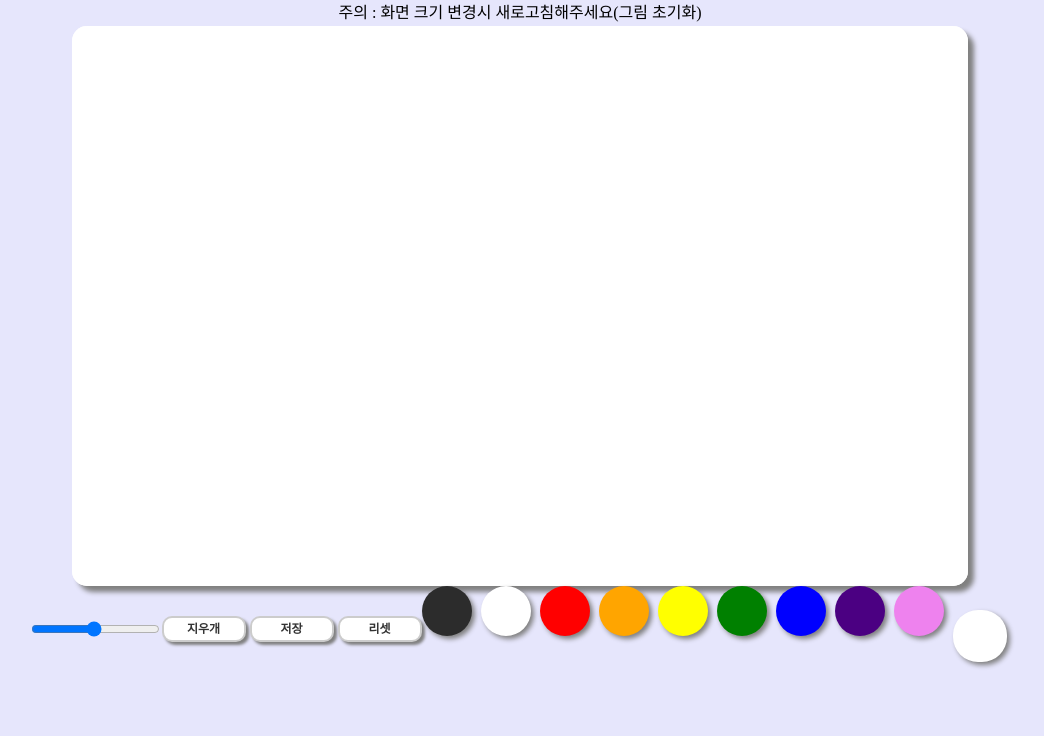
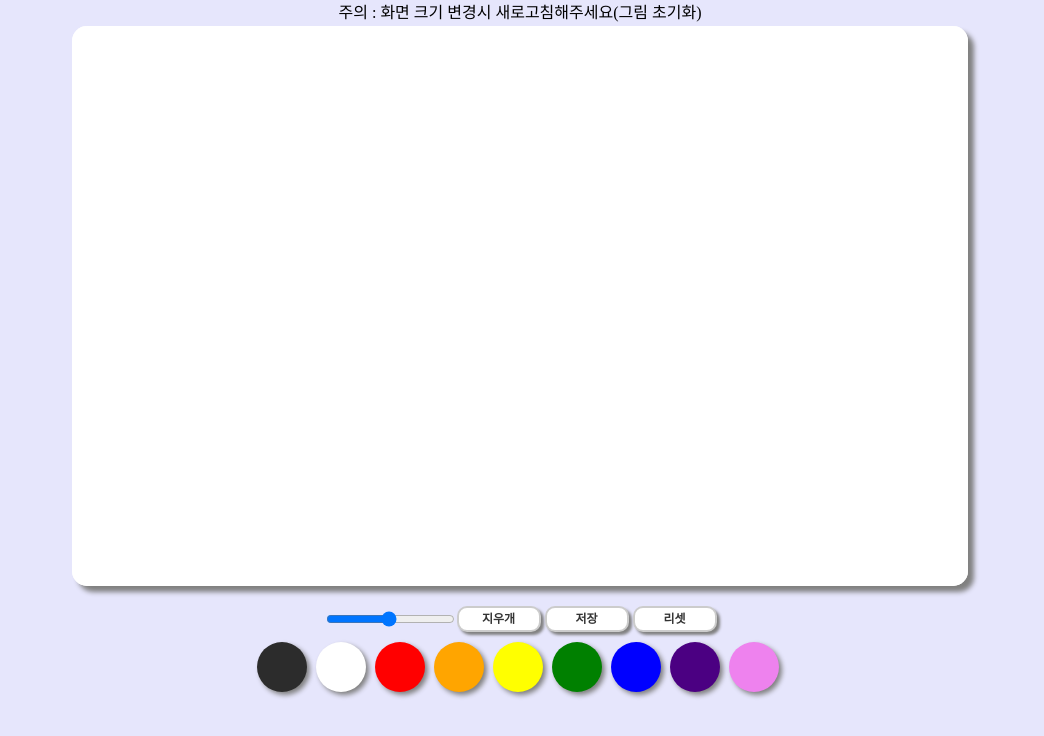
Before and after one commit to jongh0327/jongh0327.github.io, a plain HTML site: page index.html in a window 1280 px wide. Shown: the whole page, without its empty margins (120-1164 px from the left). Drawn offline with Linux system fonts and the light colour scheme.

Commit message:
Add files via upload

```diff
--- a/index.html
+++ b/index.html
@@ -28,6 +28,7 @@
         <button id="jsSave">저장</button>
         <button id="jsReset">리셋</button>
       </div>
+    </div>
       <div class="controls__colors" id="colors">
         <div
           class="controls__color jsColor"
@@ -65,9 +66,9 @@
           class="controls__color jsColor"
           style="background-color: violet;"
         ></div>
-        <input class="jscolor" id="palette" value="" />
+        <!--input class="jscolor" id="palette" value="" />-->
       </div>
-    </div>
+
     <script src="app.js"></script>
   </body>
 </html>
```
